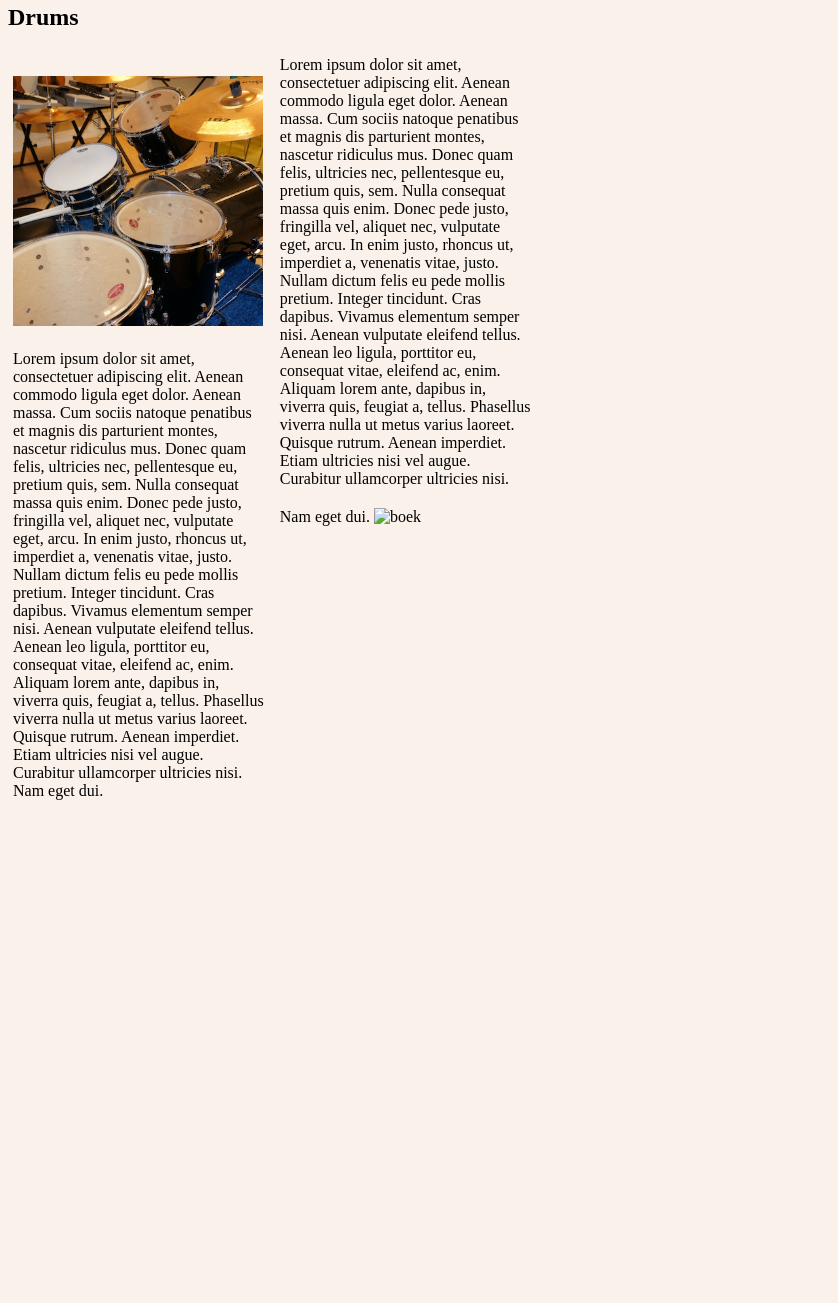
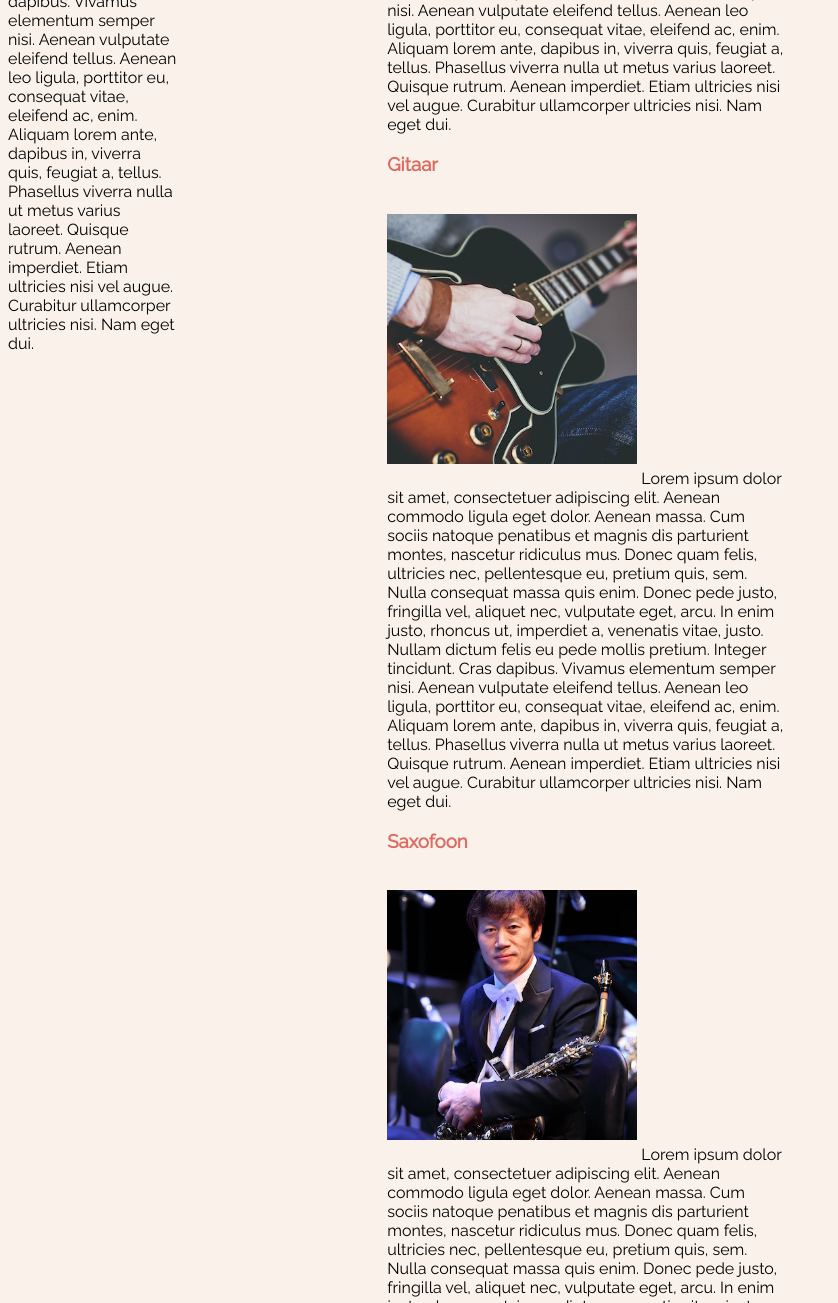
Before and after one commit to Misliv/True-Music, a plain HTML site: page index.html in a window 1280 px wide. Shown: the part 801-2104 px from the top of the page, without its empty margins (0-838 px from the left). Before the commit the page ends 1614 px from the top, so only its background shows below. Drawn offline with Linux system fonts and the light colour scheme.

Commit message:
somewhat finished

```diff
--- a/index.css
+++ b/index.css
@@ -12,6 +12,7 @@
 }
 body {
     background-color: #f9f1ea;
+    font-family: 'Raleway', sans-serif;
 }
 .header {
     text-align: center;
@@ -53,11 +54,24 @@ img.article {
 }
 article {
     display: inline-block;
-    width: 20%;
-    padding: 5px;
+    width: 45%;
+    margin-right: 20px;
     vertical-align: top;
 }
 
-article:last-child {
-    padding-right: 0px;
+article:nth-child(even) {
+    margin-right: 0px;
 }
+
+section.nieuws {
+width: 30%;
+    float: left;
+}
+
+section.instrumenten {
+    width: 70%;
+    float: right;
+}
+h3 {
+    color: #dc6a5e;
+}
--- a/index.html
+++ b/index.html
@@ -4,6 +4,8 @@
     <meta charset="UTF-8">
     <title>index</title>
     <link rel="stylesheet" href="index.css">
+    <link rel="preconnect" href="https://fonts.gstatic.com">
+    <link href="https://fonts.googleapis.com/css2?family=Raleway&display=swap" rel="stylesheet">
 </head>
 <body>
 <div class="header">
@@ -16,8 +18,8 @@
     <a href="#">Trompet</a>
     <a href="#">Contact</a>
 </div>
-<section class="artikelen">
-    <h1>Nieuws</h1>
+<section class="nieuws">
+    <h3>Nieuws</h3>
     <article>
         Lorem ipsum dolor sit amet, consectetuer adipiscing elit. Aenean commodo ligula eget dolor.
         Aenean massa. Cum sociis natoque penatibus et magnis dis parturient montes, nascetur ridiculus mus.
@@ -28,7 +30,9 @@
         Aliquam lorem ante, dapibus in, viverra quis, feugiat a, tellus. Phasellus viverra nulla ut metus varius laoreet. Quisque rutrum.
         Aenean imperdiet. Etiam ultricies nisi vel augue. Curabitur ullamcorper ultricies nisi. Nam eget dui.
     </article>
-<h1>Drums</h1>
+</section>
+<section class="instrumenten">
+<h3>Drums</h3>
     <article>
         <img class="article" src="img/drums.jpg" alt="drums" style="width: 250px; height: 250px">
         Lorem ipsum dolor sit amet, consectetuer adipiscing elit. Aenean commodo ligula eget dolor.
@@ -42,8 +46,9 @@
         Phasellus viverra nulla ut metus varius laoreet. Quisque rutrum. Aenean imperdiet. Etiam ultricies nisi
         vel augue. Curabitur ullamcorper ultricies nisi. Nam eget dui.
     </article>
-
+<h3>Gitaar</h3>
     <article>
+        <img class="article" src="img/gitaar.jpg" alt="gitaar" style="width: 250px; height: 250px">
         Lorem ipsum dolor sit amet, consectetuer adipiscing elit. Aenean commodo ligula eget dolor.
         Aenean massa. Cum sociis natoque penatibus et magnis dis parturient montes, nascetur ridiculus mus.
         Donec quam felis, ultricies nec, pellentesque eu, pretium quis, sem. Nulla consequat massa quis enim.
@@ -53,7 +58,32 @@
         consequat vitae, eleifend ac, enim. Aliquam lorem ante, dapibus in, viverra quis, feugiat a, tellus.
         Phasellus viverra nulla ut metus varius laoreet. Quisque rutrum. Aenean imperdiet. Etiam ultricies
         nisi vel augue. Curabitur ullamcorper ultricies nisi. Nam eget dui.
-        <img class="article" src="img/book.jpg" alt="boek">
+    </article>
+    <h3>Saxofoon</h3>
+    <article>
+        <img class="article" src="img/saxofoon.jpg" alt="saxofoon" style="width: 250px; height: 250px">
+        Lorem ipsum dolor sit amet, consectetuer adipiscing elit. Aenean commodo ligula eget dolor.
+        Aenean massa. Cum sociis natoque penatibus et magnis dis parturient montes, nascetur ridiculus mus.
+        Donec quam felis, ultricies nec, pellentesque eu, pretium quis, sem. Nulla consequat massa quis enim.
+        Donec pede justo, fringilla vel, aliquet nec, vulputate eget, arcu. In enim justo, rhoncus ut, imperdiet
+        a, venenatis vitae, justo. Nullam dictum felis eu pede mollis pretium. Integer tincidunt. Cras dapibus.
+        Vivamus elementum semper nisi. Aenean vulputate eleifend tellus. Aenean leo ligula, porttitor eu,
+        consequat vitae, eleifend ac, enim. Aliquam lorem ante, dapibus in, viverra quis, feugiat a, tellus.
+        Phasellus viverra nulla ut metus varius laoreet. Quisque rutrum. Aenean imperdiet. Etiam ultricies
+        nisi vel augue. Curabitur ullamcorper ultricies nisi. Nam eget dui.
+    </article>
+    <h3>Trompet</h3>
+    <article>
+        <img class="article" src="img/trompet.jpg" alt="trompet" style="width: 250px; height: 250px">
+        Lorem ipsum dolor sit amet, consectetuer adipiscing elit. Aenean commodo ligula eget dolor.
+        Aenean massa. Cum sociis natoque penatibus et magnis dis parturient montes, nascetur ridiculus mus.
+        Donec quam felis, ultricies nec, pellentesque eu, pretium quis, sem. Nulla consequat massa quis enim.
+        Donec pede justo, fringilla vel, aliquet nec, vulputate eget, arcu. In enim justo, rhoncus ut, imperdiet
+        a, venenatis vitae, justo. Nullam dictum felis eu pede mollis pretium. Integer tincidunt. Cras dapibus.
+        Vivamus elementum semper nisi. Aenean vulputate eleifend tellus. Aenean leo ligula, porttitor eu,
+        consequat vitae, eleifend ac, enim. Aliquam lorem ante, dapibus in, viverra quis, feugiat a, tellus.
+        Phasellus viverra nulla ut metus varius laoreet. Quisque rutrum. Aenean imperdiet. Etiam ultricies
+        nisi vel augue. Curabitur ullamcorper ultricies nisi. Nam eget dui.
     </article>
 </section>
 </body>
```
